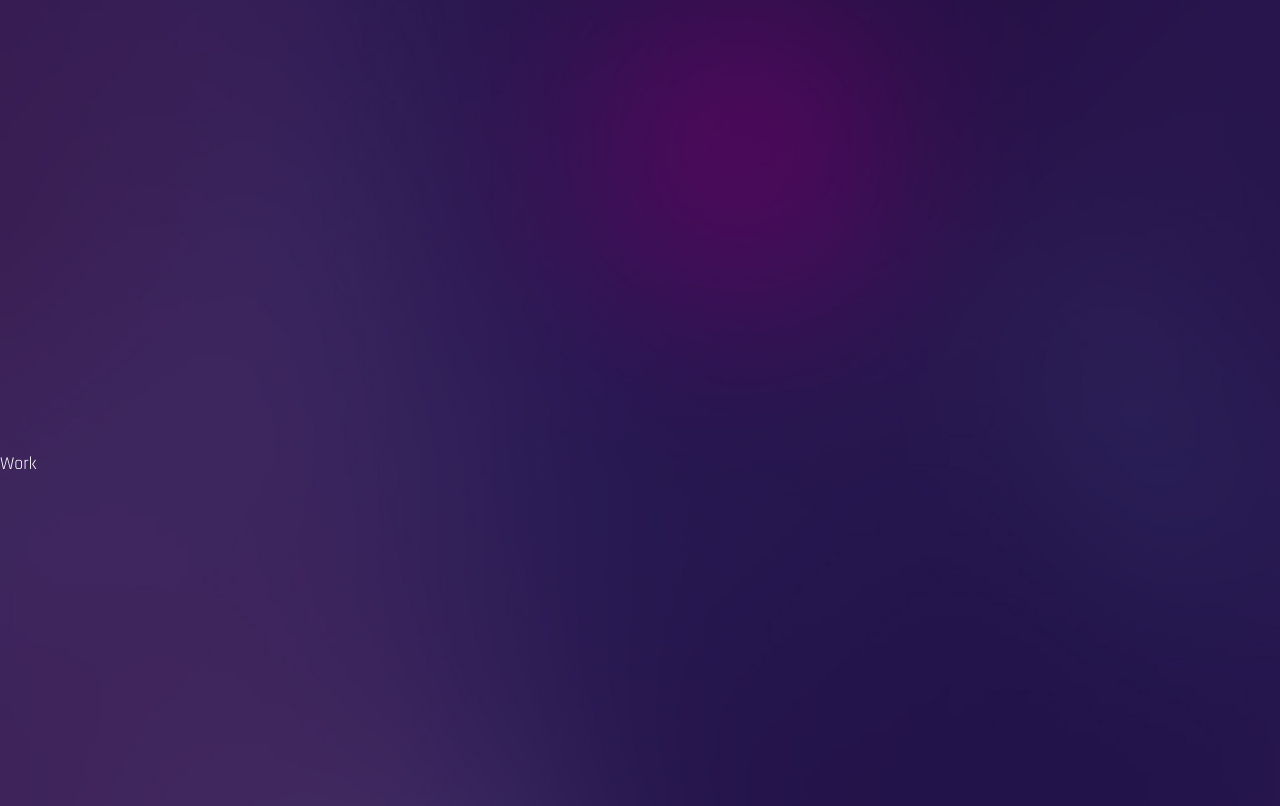
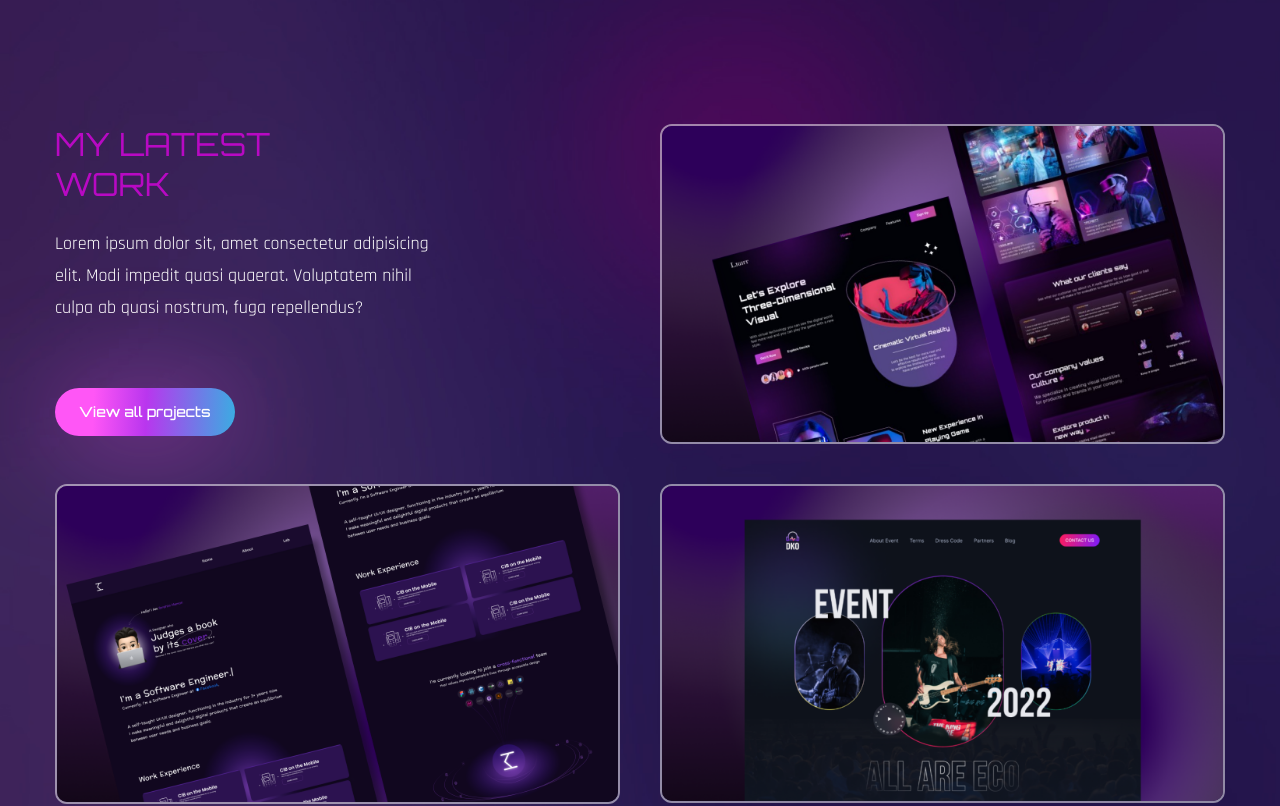
Before and after one commit to ealtugkirman/ealtugk, a React (Create React App) app: page / in a window 1280 px wide. Shown: the part 2520-3326 px from the top of the page. Built offline with nearby package versions, Linux system fonts and the light colour scheme; a web font is replaced by a local one.

Commit message:
work section added

```diff
--- a/src/components/Work.jsx
+++ b/src/components/Work.jsx
@@ -1,8 +1,68 @@
 import React from 'react'
+import { motion } from 'framer-motion'
+import { fadeIn } from '../variants'
+import Img1 from "../assets/portfolio-img1.png"
+import Img3 from "../assets/portfolio-img3.png"
+import Img2 from "../assets/portfolio-img2.png"
+
 
 function Work() {
   return (
-    <div id='work' className='section'>Work</div>
+    <div id='work' className='section'>
+      <div className="container mx-auto">
+        <div className='flex flex-col lg:flex-row gap-x-10' >
+          <motion.div variants={fadeIn('right', 0.3)} initial="hidden" whileInView={"show"} viewport={{once:false, amount: 0.3}} className='flex-1 flex flex-col gap-y-12 mb-10 lg:mb-0'>
+            {/* text */}
+            <div>
+              <h2 className='h2 leading-tight text-accent'>My Latest <br />
+                Work
+              </h2>
+              <p className='max-w-sm mb-16'>Lorem ipsum dolor sit, amet consectetur adipisicing elit. Modi impedit quasi quaerat. Voluptatem nihil culpa ab quasi nostrum, fuga repellendus?</p>
+              <button className='btn btn-sm'>View all projects</button>
+            </div>
+            {/* image */}
+            <div className='group relative overflow-hidden border-2 border-white/50 rounded-xl'>
+              {/* overlay */}
+              <div className='group-hover:bg-black/70 w-full h-full absolute z-40 transition-all duration-300'></div>
+              <img className='group-hover:scale-125 transition-all duration-500' src={Img1} alt="" />
+              {/* pretitle */}
+              <div className='absolute -bottom-full left-12 group-hover:bottom-24 transition-all duration-500 z-50' >
+                <span className='text-gradient'> UI/UX Design </span> </div>
+              {/* title */}
+              <div className='absolute -bottom-full left-12 group-hover:bottom-14 transition-all duration-700 z-50'>
+                <span className='text-3xl text-white'>Project Title</span>
+              </div>
+            </div>
+          </motion.div>
+          <motion.div variants={fadeIn('left', 0.5)} initial="hidden" whileInView={"show"} viewport={{once:false, amount: 0.3}} className='flex-1 flex flex-col gap-y-10 ' >
+          <div className='group relative overflow-hidden border-2 border-white/50 rounded-xl'>
+              {/* overlay */}
+              <div className='group-hover:bg-black/70 w-full h-full absolute z-40 transition-all duration-300'></div>
+              <img className='group-hover:scale-125 transition-all duration-500' src={Img2} alt="" />
+              {/* pretitle */}
+              <div className='absolute -bottom-full left-12 group-hover:bottom-24 transition-all duration-500 z-50' >
+                <span className='text-gradient'> UI/UX Design </span> </div>
+              {/* title */}
+              <div className='absolute -bottom-full left-12 group-hover:bottom-14 transition-all duration-700 z-50'>
+                <span className='text-3xl text-white'>Project Title</span>
+              </div>
+            </div>
+            <div className='group relative overflow-hidden border-2 border-white/50 rounded-xl'>
+              {/* overlay */}
+              <div className='group-hover:bg-black/70 w-full h-full absolute z-40 transition-all duration-300'></div>
+              <img className='group-hover:scale-125 transition-all duration-500' src={Img3} alt="" />
+              {/* pretitle */}
+              <div className='absolute -bottom-full left-12 group-hover:bottom-24 transition-all duration-500 z-50' >
+                <span className='text-gradient'> UI/UX Design </span> </div>
+              {/* title */}
+              <div className='absolute -bottom-full left-12 group-hover:bottom-14 transition-all duration-700 z-50'>
+                <span className='text-3xl text-white'>Project Title</span>
+              </div>
+            </div>
+          </motion.div>
+        </div>
+      </div>
+    </div>
   )
 }
 
```
Also changed, not shown: src/assets/portfolio-img2.png.
